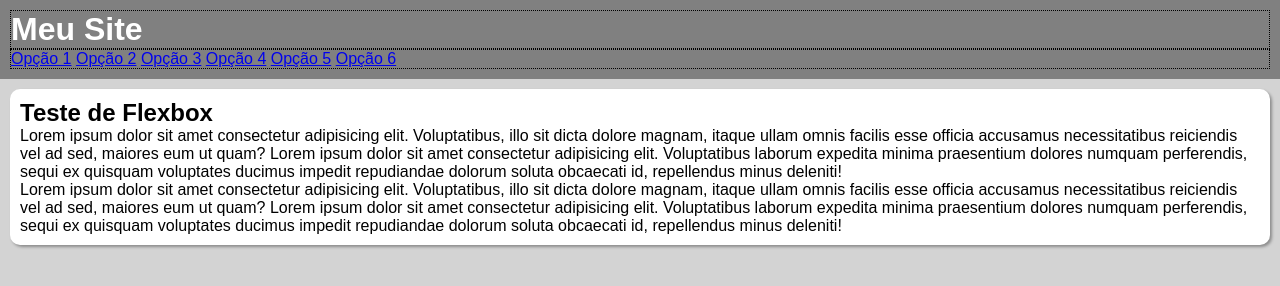
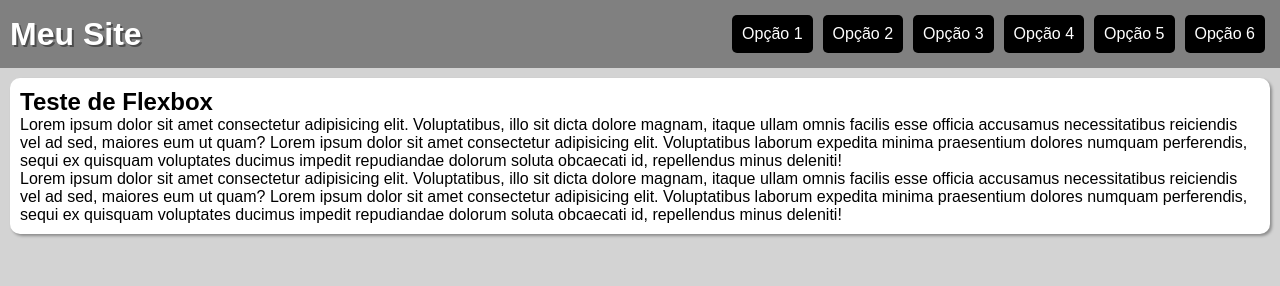
Before and after one commit to WebCarreira/Curso_HTML5_CSS3, a plain HTML site: page exercicios/ex027/flex013 - menu flexbox/index.html in a window 1280 px wide. Drawn offline with Linux system fonts and the light colour scheme.

Commit message:
flex13_fim

```diff
--- a/exercicios/ex027/flex013 - menu flexbox/index.html
+++ b/exercicios/ex027/flex013 - menu flexbox/index.html
@@ -5,6 +5,7 @@
     <meta name="viewport" content="width=device-width, initial-scale=1.0">
     <title>Menu Flexbox</title>
     <link rel="stylesheet" href="style.css">
+    <link rel="stylesheet" href="mobile.css" media="screen and (max-width: 580px)">
 </head>
 <body>
     <header>
--- /dev/null
+++ b/exercicios/ex027/flex013 - menu flexbox/mobile.css
@@ -0,0 +1,13 @@
+@charset "UTF-8";
+
+header, header > nav{
+    flex-flow: column nowrap;
+}
+
+header > h1{
+    flex-basis: 50px;
+}
+
+header > nav >a{
+    width: 90vw;
+}
--- a/exercicios/ex027/flex013 - menu flexbox/style.css
+++ b/exercicios/ex027/flex013 - menu flexbox/style.css
@@ -18,14 +18,40 @@ header{
     background-color: grey;
     color: white;
     padding: 10px;
+
+    display: flex;
+    flex-flow: row wrap;
+    justify-content: space-between;
+    align-items: center;
 }
 
 header > h1 {
-    border: 1px dotted black;
+   /* border: 1px dotted black;*/
+    flex: 0 0 200px;
+    text-shadow: 2px 2px 0px rgba(0, 0, 0, 0.404);
 }
 
 header > nav{
-    border: 1px dotted black;
+   /* border: 1px dotted black;*/
+    display: flex;
+    flex-flow: row wrap;
+    justify-content: flex-end;
+}
+
+header > nav > a{
+    background-color: black;
+    color: white;
+    padding: 10px;
+    margin: 5px;
+    border-radius: 5px;
+    text-decoration: none;
+    text-align: center;
+}
+
+header > nav > a:hover{
+    background-color: white;
+    color: black;
+    transition: background-color .5s;
 }
 
 main {
```
